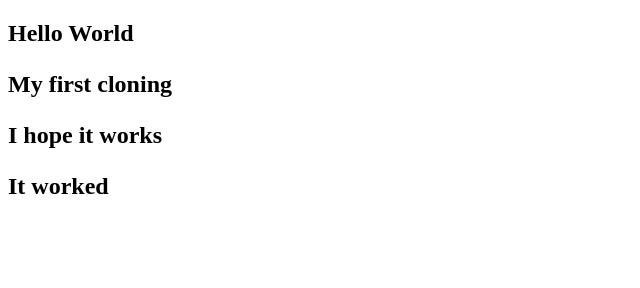
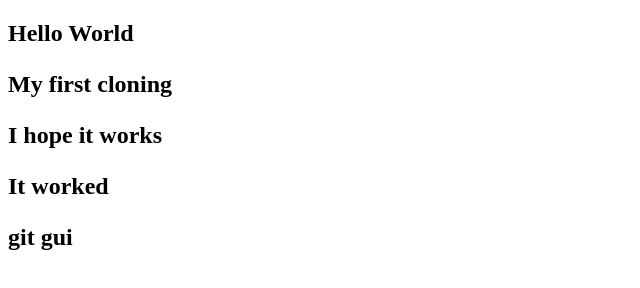
Before and after one commit to bamido/starrynight, a plain HTML site: page Tobi.html in a window 1280 px wide. Shown: the whole page, without its empty margins (0-640 px from the left). Drawn offline with Linux system fonts and the light colour scheme.

Commit message:
second commit

```diff
--- a/Tobi.html
+++ b/Tobi.html
@@ -9,7 +9,7 @@
 <p>My first cloning</p>
 <p>I hope it works</p>
 <p>It worked</p>
-
+<p>git gui</p>
 
 
 </body>
```
